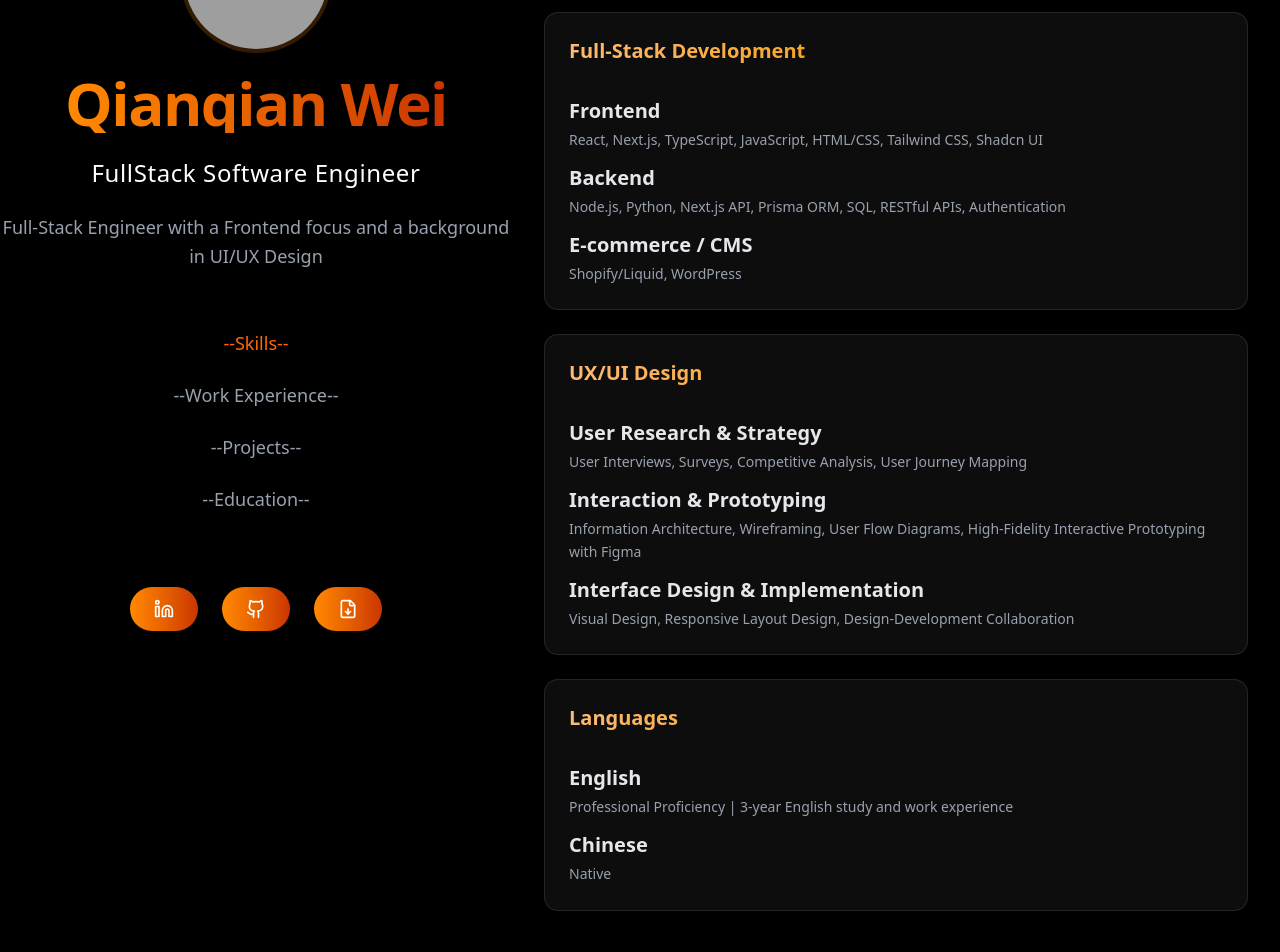
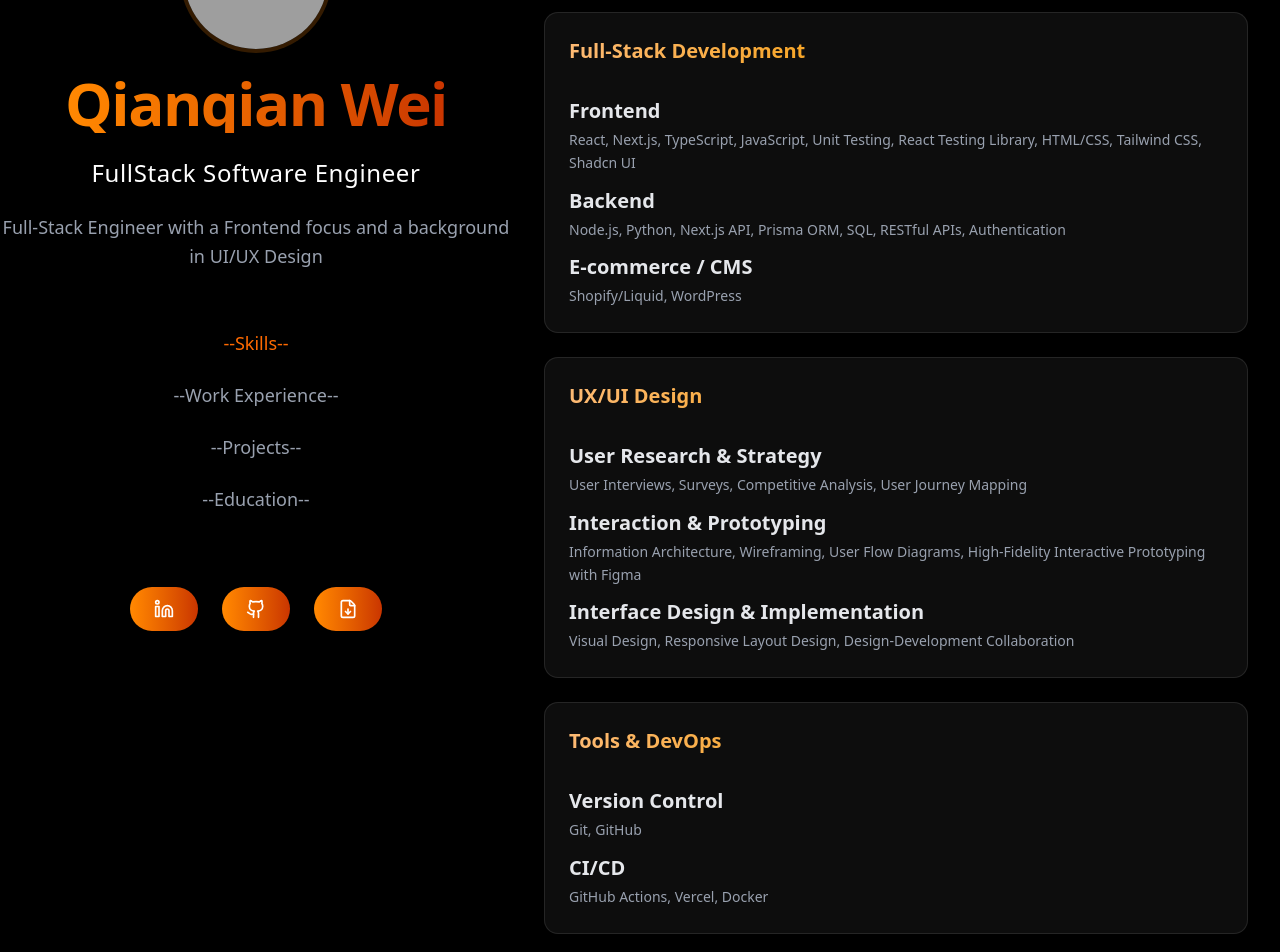
Before and after one commit to Qianqian122333/Qianqian-Wei-Portfolio, a Next.js app: page / in a window 1280 px wide. Shown: the part 140-1092 px from the top of the page. Built offline with nearby package versions, Linux system fonts and the light colour scheme; grey boxes are pictures that could not be loaded.

Commit message:
change skills

```diff
--- a/Constant/skills.ts
+++ b/Constant/skills.ts
@@ -5,7 +5,7 @@ export const skills = [
       {
         label: "Frontend",
         value:
-          "React, Next.js, TypeScript, JavaScript, HTML/CSS, Tailwind CSS, Shadcn UI",
+          "React, Next.js, TypeScript, JavaScript, Unit Testing, React Testing Library, HTML/CSS, Tailwind CSS, Shadcn UI",
       },
       {
         label: "Backend",
@@ -36,6 +36,19 @@ export const skills = [
     ],
   },
   {
+    category: "Tools & DevOps",
+    items: [
+      {
+        label: "Version Control",
+        value: "Git, GitHub",
+      },
+      {
+        label: "CI/CD",
+        value: "GitHub Actions, Vercel, Docker",
+      },
+    ],
+  },
+  {
     category: "Languages",
 
     items: [
```
Also changed, not shown: 1 other file (tests, documents, lock files or other folders).
